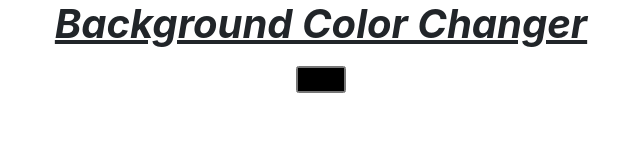
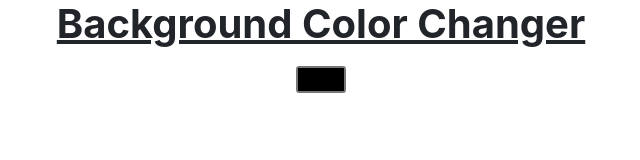
Before and after one commit to jsThanuja/React-JS, a React (Create React App) app in the folder project-react/: page / in a window 1280 px wide. Shown: the top 160 px of the page, without its empty margins (319-959 px from the left). Built offline with nearby package versions, Linux system fonts and the light colour scheme.

Commit message:
modified

```diff
--- a/project-react/src/components/StyleAPP.js
+++ b/project-react/src/components/StyleAPP.js
@@ -5,7 +5,7 @@ import './StyleAPP.css'
 function StyleAPP() {
   return (
     <div className='Wrapper'>
-        <h1> <b> <u> <i> Background Color Changer </i></u> </b></h1>
+        <h1> <b> <u>  Background Color Changer </u> </b></h1>
         <input type='color'
             onChange={
               (e) => {
```
